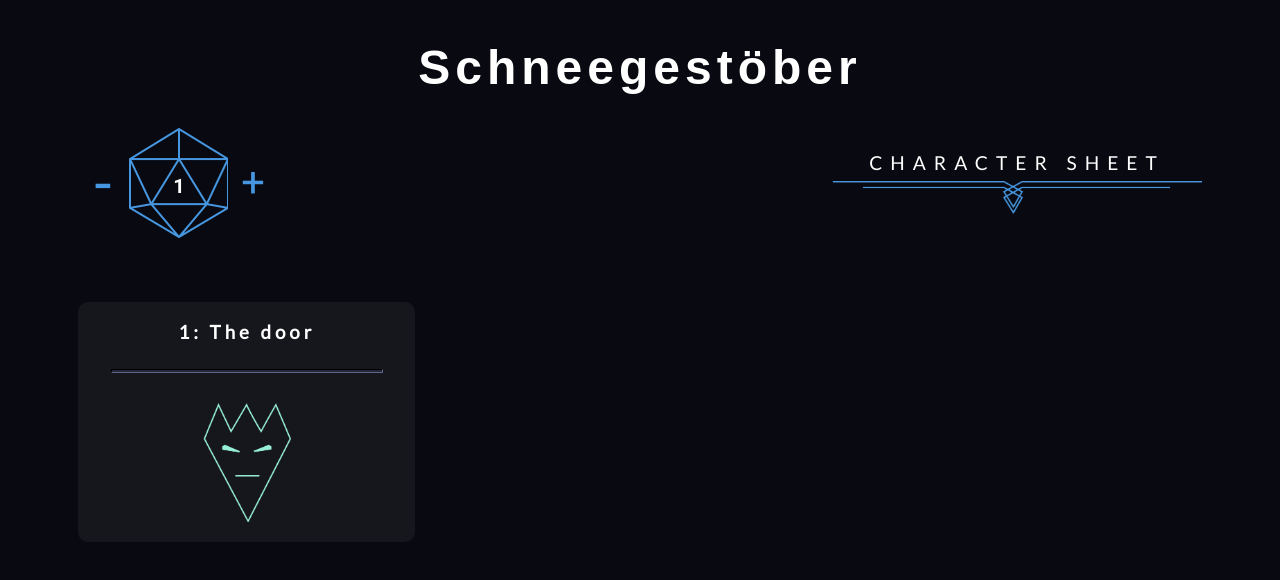
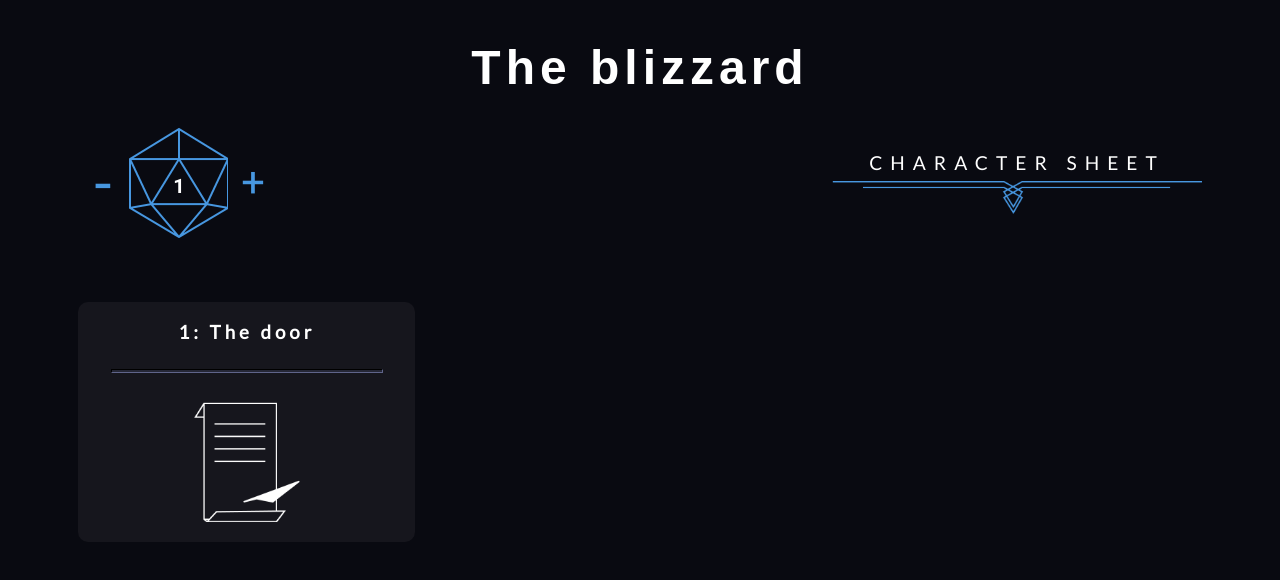
Before and after one commit to mariscotto/schneegestoeber, a React (Create React App) app: page / in a window 1280 px wide. Shown: the top 580 px of the page. Built offline with nearby package versions, Linux system fonts and the light colour scheme; a web font is replaced by a local one.

Commit message:
new name and story

```diff
--- a/src/App.js
+++ b/src/App.js
@@ -1,7 +1,7 @@
 import TopRow from "./Top_row.js";
 import React from "react";
 import "./App.css";
-import Door from './DoorEncounter.js';
+import Door from './DoorStory.js';
 import doordata from './doorconfig/doors.json';
 import UserContext from './Counter.js';
 
@@ -24,7 +24,7 @@ function App() {
     <>
     <body>
       <div id="grid">
-        <h1 id="title">Schneegestöber</h1>
+        <h1 id="title">The blizzard</h1>
         <UserContext.Provider value={counter}>
         <TopRow/>
         <Door/>
```
Also changed, not shown: 2 other files (tests, documents, lock files or other folders).
